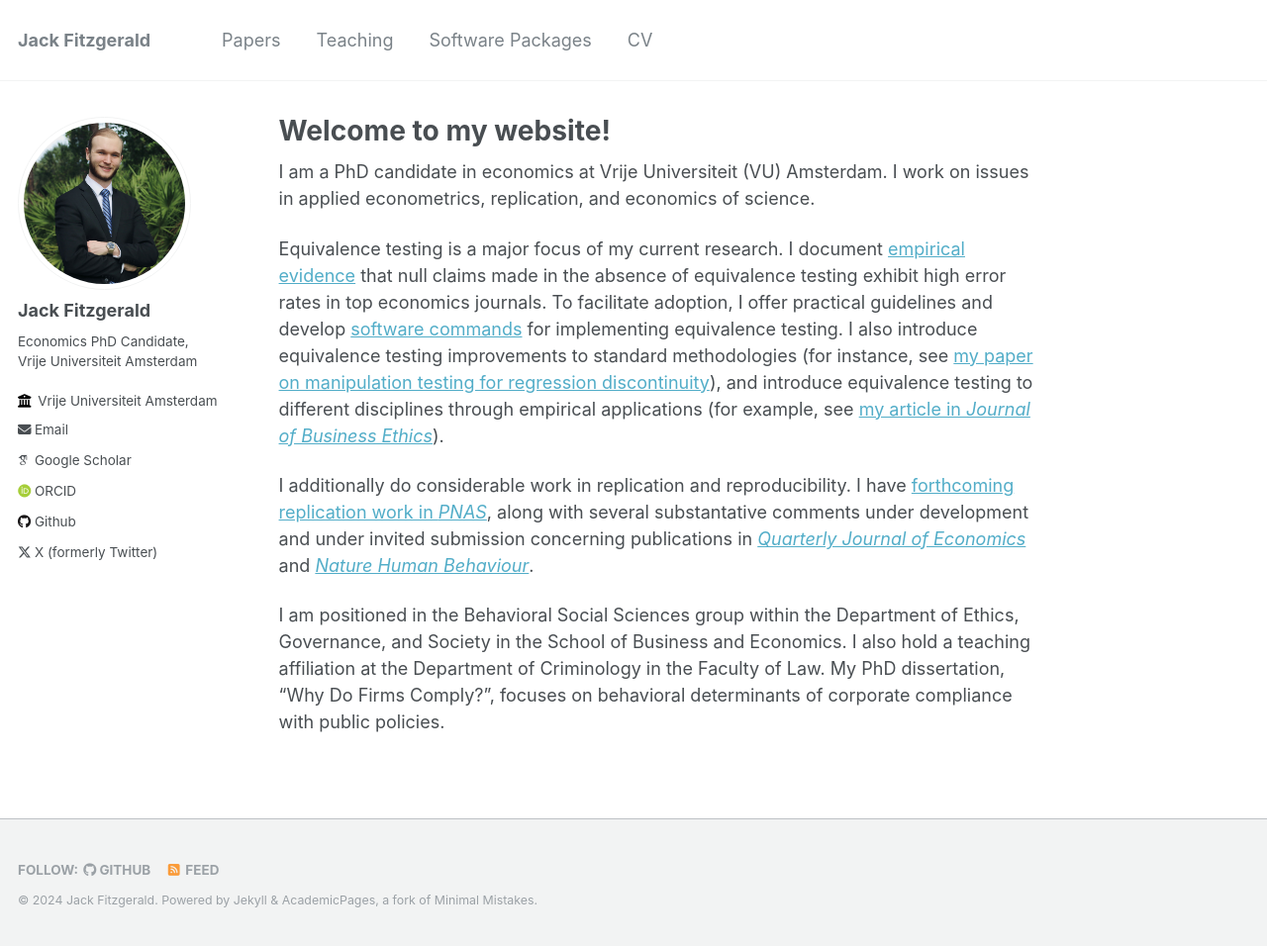
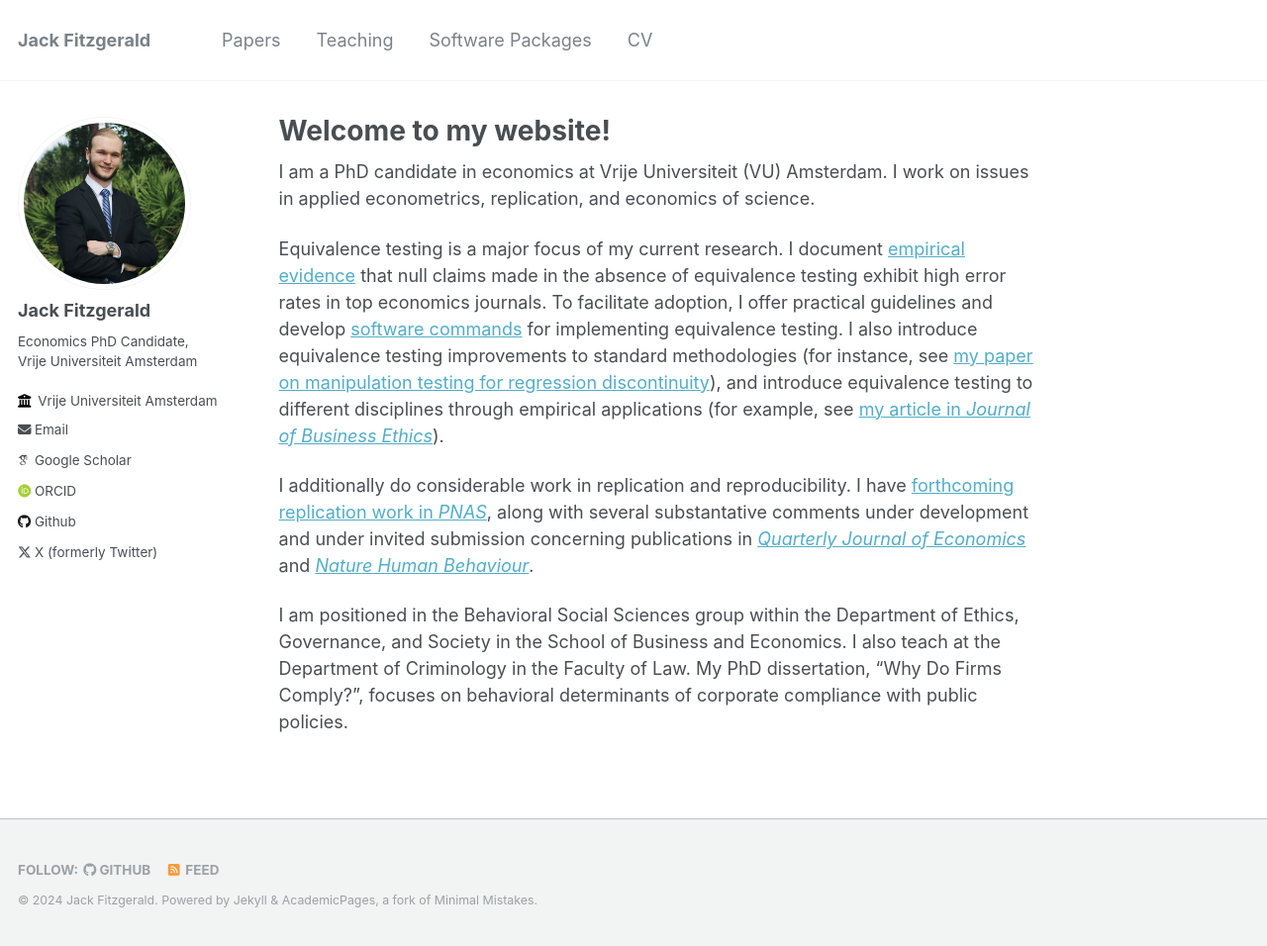
Before and after one commit to jack-fitzgerald/jack-fitzgerald.github.io, a Jekyll site: the page built from _pages/about.md, in a window 1280 px wide and 956 px high. Shown: the whole window at 99% size. Built offline with Jekyll 4.4.1, drawn with Linux system fonts in a browser that asks for light colours; some web fonts are replaced.

Commit message:
Update about.md

```diff
--- a/_pages/about.md
+++ b/_pages/about.md
@@ -13,4 +13,4 @@ Equivalence testing is a major focus of my current research. I document [empiric
 
 I additionally do considerable work in replication and reproducibility. I have [forthcoming replication work in <i>PNAS</i>](https://jack-fitzgerald.github.io/files/RR24_Replication.pdf), along with several substantative comments under development and under invited submission concerning publications in [<i>Quarterly Journal of Economics</i>](https://jack-fitzgerald.github.io/files/MS23_Replication.pdf) and [<i>Nature Human Behaviour</i>](https://jack-fitzgerald.github.io/files/WEA23_Replication.pdf).
 
-I am positioned in the Behavioral Social Sciences group within the Department of Ethics, Governance, and Society in the School of Business and Economics. I also hold a teaching affiliation at the Department of Criminology in the Faculty of Law. My PhD dissertation, "Why Do Firms Comply?", focuses on behavioral determinants of corporate compliance with public policies.
+I am positioned in the Behavioral Social Sciences group within the Department of Ethics, Governance, and Society in the School of Business and Economics. I also teach at the Department of Criminology in the Faculty of Law. My PhD dissertation, "Why Do Firms Comply?", focuses on behavioral determinants of corporate compliance with public policies.
```
